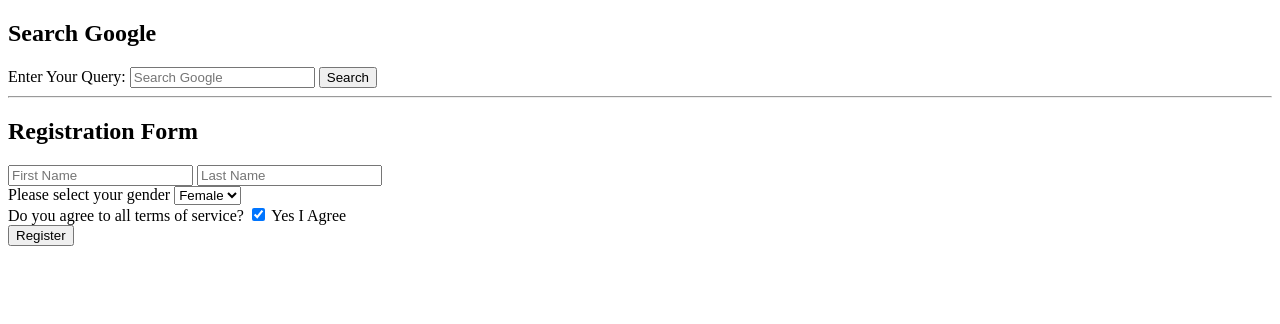
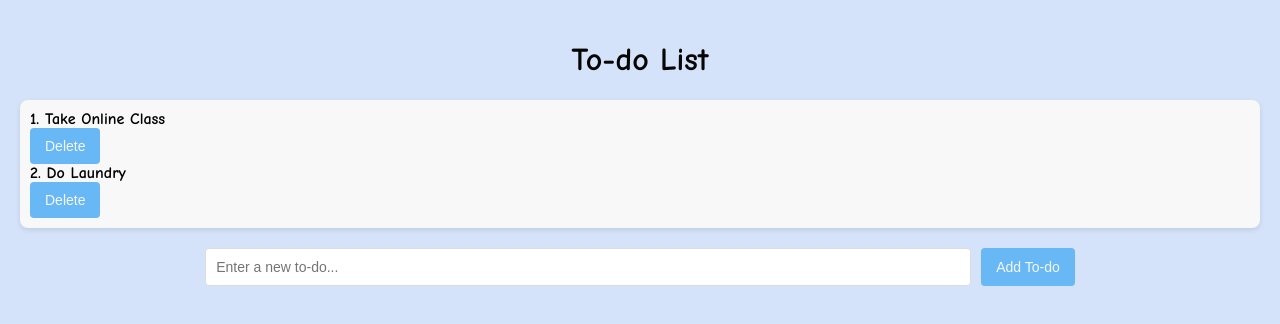
Before and after one commit to Bhoomi-Pandey/WebDev, a plain HTML site: page index.html in a window 1280 px wide. Drawn offline with Linux system fonts and the light colour scheme.

Commit message:
Adding To-Do Website

```diff
--- a/index.html
+++ b/index.html
@@ -1,66 +1,77 @@
 <!DOCTYPE html>
-<html lang="en">
 <head>
-   <meta charset="UTF-8">
-   <meta name="viewport" content="width=device-width, initial-scale=1.0">
-   <title>Document</title>
-   <link rel="stylesheet" href="style.css">
+  <meta charset="UTF-8">
+  <meta name="viewport" content="width=device-width, initial-scale=1.0">
+  <title>Todo List</title>
+  <link href="style.css" rel="stylesheet" type="text/css" />
 </head>
+
 <body>
-   <h2> Search Google</h2>
-   <form action="https://www.google.com/search" method="get">
+  <h1>To-do List</h1>
+  <div id="todos">
+    <div id="todo-1">
+      <h4>1. Take Online Class</h4>
+      <button onclick="deleteTodo(1)">Delete</button>
+    </div>
+    <div id="todo-2">
+      <h4>2. Do Laundry</h4>
+      <button onclick="deleteTodo(2)">Delete</button>
+    </div>
+  </div>
+  <div class="input-container">
+    <input id="inp" type="text" placeholder="Enter a new to-do...">
+    <button onclick="addTodo()">Add To-do</button>
+  </div>
 
+  <script>
+    let currentIndex = 3;
 
-       <label>
-           Enter Your Query:
-           <input type="text" name="q" placeholder="Search Google">
-       </label>
+    function addTodo() {
+      const inputEl = document.getElementById("inp");
+      const todoText = inputEl.value.trim();
 
+      if (todoText === '') {
+        alert('Please enter a todo item.');
+        return;
+      }
 
-        <button> Search </button>
-       <hr>
+      const parentEl = document.getElementById("todos");
 
-   </form>
+      // Create new todo div
+      const newTodo = document.createElement('div');
+      newTodo.setAttribute("id", 'todo-' + currentIndex);
+      newTodo.classList.add('todo-item');
 
+      // Create new heading element
+      const newHeading = document.createElement('h4');
+      newHeading.textContent = currentIndex + '. ' + todoText;
 
-   <h2> Registration Form</h2>
+      // Create new button element
+      const newButton = document.createElement('button');
+      newButton.textContent = 'Delete';
+      newButton.setAttribute("onclick", "deleteTodo(" + currentIndex + ")");
 
+      // Append elements to the new todo div
+      newTodo.appendChild(newHeading);
+      newTodo.appendChild(newButton);
 
-   <label>
-       <input type="text" placeholder="First Name">
-   </label>
+      // Append new todo to the parent element
+      parentEl.appendChild(newTodo);
 
+      // Increment the index for the next todo item
+      currentIndex++;
 
-   <label>
-       <input type="text" placeholder="Last Name">
-   </label>
-   <br>
+      // Clear the input field
+      inputEl.value = '';
+    }
 
+    function deleteTodo(index) {
+      const element = document.getElementById("todo-" + index);
+      if (element) {
+        element.parentNode.removeChild(element);
+      }
+    }
+  </script>
+</body>
 
-   <label>
-       Please select your gender
-      <select name="gender" id= "gender">
-       <option value ="Female">Female</option>
-       <option value ="Male">Male</option>
-       <option value ="Other">Other</option>
-      </select>
-   </label>
-
-   <br>
-
-   <label>
-       Do you agree to all terms of service?
-       <input type="checkbox" name="Terms" id="terms" checked/>
-   </label>
-   Yes I Agree
-
-   <br>
-
-   <button> Register</button>
-
-   <style>
-
-   </style>
-
-</body>
 </html>
--- a/style.css
+++ b/style.css
@@ -0,0 +1,69 @@
+body {
+    font-family: 'Comic Sans MS', 'Futura';
+    margin: 0;
+    padding: 20px;
+    background-color: #d4e3fa;
+    color: #000000;
+  }
+
+  h1 {
+    text-align: center;
+    color: #050505;
+  }
+
+  #todos {
+    margin-top: 20px;
+    padding: 10px;
+    background: rgb(248, 248, 248);
+    border-radius: 8px;
+    box-shadow: 0 2px 5px rgba(0, 0, 0, 0.1);
+  }
+
+  .todo-item {
+    display: flex;
+    justify-content: space-between;
+    align-items: center;
+    padding: 10px 0;
+    border-bottom: 1px solid #ddd;
+  }
+
+  .todo-item:last-child {
+    border-bottom: none;
+  }
+
+  h4 {
+    margin: 0;
+  }
+
+  button {
+    background-color:  rgb(104, 184, 245);
+    color: rgb(246, 246, 246);
+    border: none;
+    border-radius: 4px;
+    padding: 5px 10px;
+    cursor: pointer;
+    font-size: 14px;
+  }
+
+  button:hover {
+    background-color:rgb(96, 181, 246); ;
+  }
+
+  .input-container {
+    margin-top: 20px;
+    display: flex;
+    justify-content: center;
+    gap: 10px;
+  }
+
+  input[type="text"] {
+    padding: 10px;
+    width: 60%;
+    border: 1px solid #ddd;
+    border-radius: 4px;
+    font-size: 14px;
+  }
+
+  button {
+    padding: 10px 15px;
+  }
```
Also changed, not shown: 2 other files.
